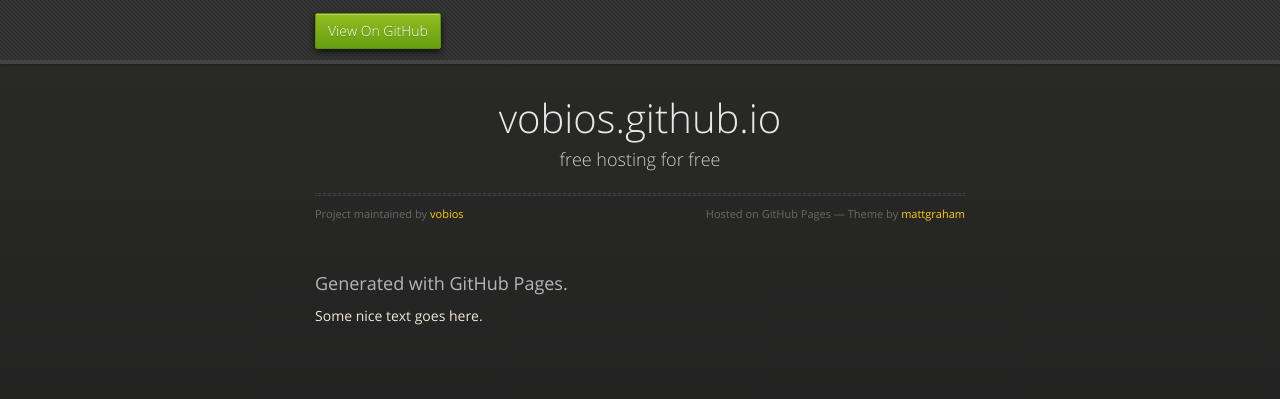
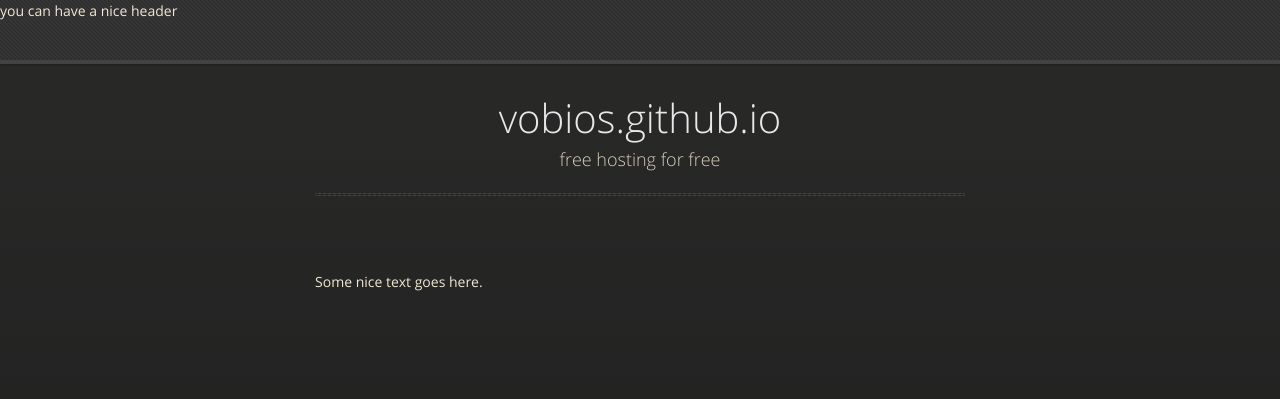
Before and after one commit to vobios/vobios.github.io, a plain HTML site: page index.html in a window 1280 px wide. Drawn offline with nearby package versions, Linux system fonts and the light colour scheme.

Commit message:
Update index.html

```diff
--- a/index.html
+++ b/index.html
@@ -19,9 +19,7 @@
   </head>
   <body>
       <div id="header">
-        <nav>
-          <li class="fork"><a href="https://github.com/vobios">View On GitHub</a></li>
-        </nav>
+        <p>you can have a nice header</p>
       </div><!-- end header -->
 
     <div class="wrapper">
@@ -31,12 +29,8 @@
           <h1>vobios.github.io</h1>
           <p>free hosting for free</p>
           <hr>
-          <span class="credits left">Project maintained by <a href="https://github.com/vobios">vobios</a></span>
-          <span class="credits right">Hosted on GitHub Pages &mdash; Theme by <a href="https://twitter.com/michigangraham">mattgraham</a></span>
         </div>
 
-        <h3>
-<a name="generated-with-github-pages" class="anchor" href="#generated-with-github-pages"><span class="octicon octicon-link"></span></a>Generated with GitHub Pages.</h3>
 
 <p>Some nice text goes here.</p>
       </section>
```
